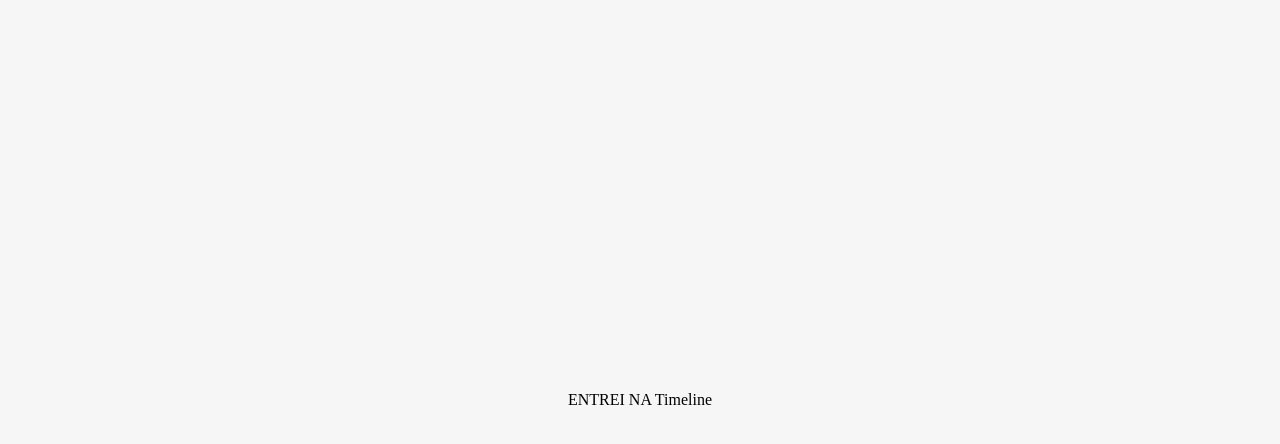
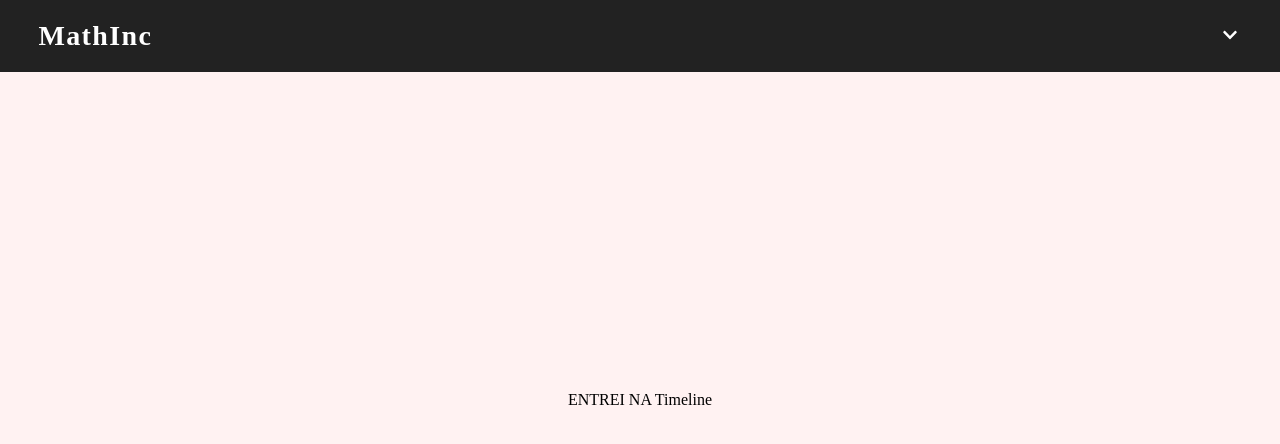
Before and after one commit to LukazDs/projeto-mathinc, a React (Create React App) app: page /posts in a window 1280 px wide. Shown: the top 444 px of the page. Built offline with nearby package versions, Linux system fonts and the light colour scheme.

Commit message:
style: add header in the timeline

```diff
--- a/package.json
+++ b/package.json
@@ -9,6 +9,7 @@
     "axios": "^0.27.2",
     "react": "^18.2.0",
     "react-dom": "^18.2.0",
+    "react-icons": "^4.4.0",
     "react-loader-spinner": "^5.3.4",
     "react-router-dom": "^6.4.1",
     "react-scripts": "5.0.1",
--- /dev/null
+++ b/src/components/header/Header.js
@@ -0,0 +1,24 @@
+import { FaChevronDown } from "react-icons/fa";
+import * as headerStyle from "./headerStyle";
+
+function Hearder() {
+  function makeIcon() {
+    return <FaChevronDown />;
+  }
+  return (
+    <headerStyle.HeaderBox>
+      <span
+        onClick={() => {
+          console.log("CLICKED");
+        }}
+      >
+        MathInc
+      </span>
+      <headerStyle.ProfileHeader>
+        <div className="icon">{makeIcon()}</div>
+      </headerStyle.ProfileHeader>
+    </headerStyle.HeaderBox>
+  );
+}
+
+export default Hearder;
--- /dev/null
+++ b/src/components/header/headerStyle.js
@@ -0,0 +1,51 @@
+import styled from "styled-components";
+
+const HeaderBox = styled.menu`
+  width: 100%;
+  height: 72px;
+  display: flex;
+  align-items: center;
+  justify-content: space-between;
+  background: #222222;
+  position: fixed;
+  top: 0;
+  left: 0;
+  span {
+    margin-left: 3%;
+    font-family: "Passion One";
+    font-style: normal;
+    font-weight: 700;
+    font-size: 28px;
+    line-height: 54px;
+    letter-spacing: 0.05em;
+    color: #ffffff;
+    &:hover {
+      cursor: pointer;
+    }
+  }
+`;
+
+const ProfileHeader = styled.div`
+  position: relative;
+  display: flex;
+  flex-direction: row;
+  align-items: center;
+  margin-right: 2%;
+  .icon {
+    color: #ffffff;
+    margin-right: 16px;
+    cursor: pointer;
+  }
+  img {
+    width: 53px;
+    height: 53px;
+    object-fit: cover;
+    text-align: center;
+    display: flex;
+    align-items: center;
+    background: white;
+    border-radius: 26.5px;
+  }
+`;
+
+export { HeaderBox, ProfileHeader };
--- a/src/components/timeline/Timeline.js
+++ b/src/components/timeline/Timeline.js
@@ -1,12 +1,14 @@
-import DefaultContainer from "../../assets/styles/defaultContainer/DefaultContainer";
+import Hearder from "../header/Header";
+import { Container } from "./timelineStyle";
 
 function Timeline() {
   return (
-    <DefaultContainer>
+    <Container>
+      <Hearder />
       <div className="logo">
         <span>ENTREI NA Timeline</span>
       </div>
-    </DefaultContainer>
+    </Container>
   );
 }
 
--- /dev/null
+++ b/src/components/timeline/timelineStyle.js
@@ -0,0 +1,23 @@
+import styled from "styled-components";
+
+const Container = styled.div`
+  width: 100%;
+  height: 100vh;
+  display: flex;
+  flex-direction: column;
+  justify-content: space-around;
+  align-items: center;
+  background: #fff2f2;
+  position: relative;
+  a {
+    font-family: "Roboto";
+    font-style: normal;
+    font-weight: 600;
+    font-size: 20px;
+    line-height: 23px;
+    color: black;
+    text-decoration: none;
+  }
+`;
+
+export { Container };
```
Also changed, not shown: 1 other file (tests, documents, lock files or other folders).
